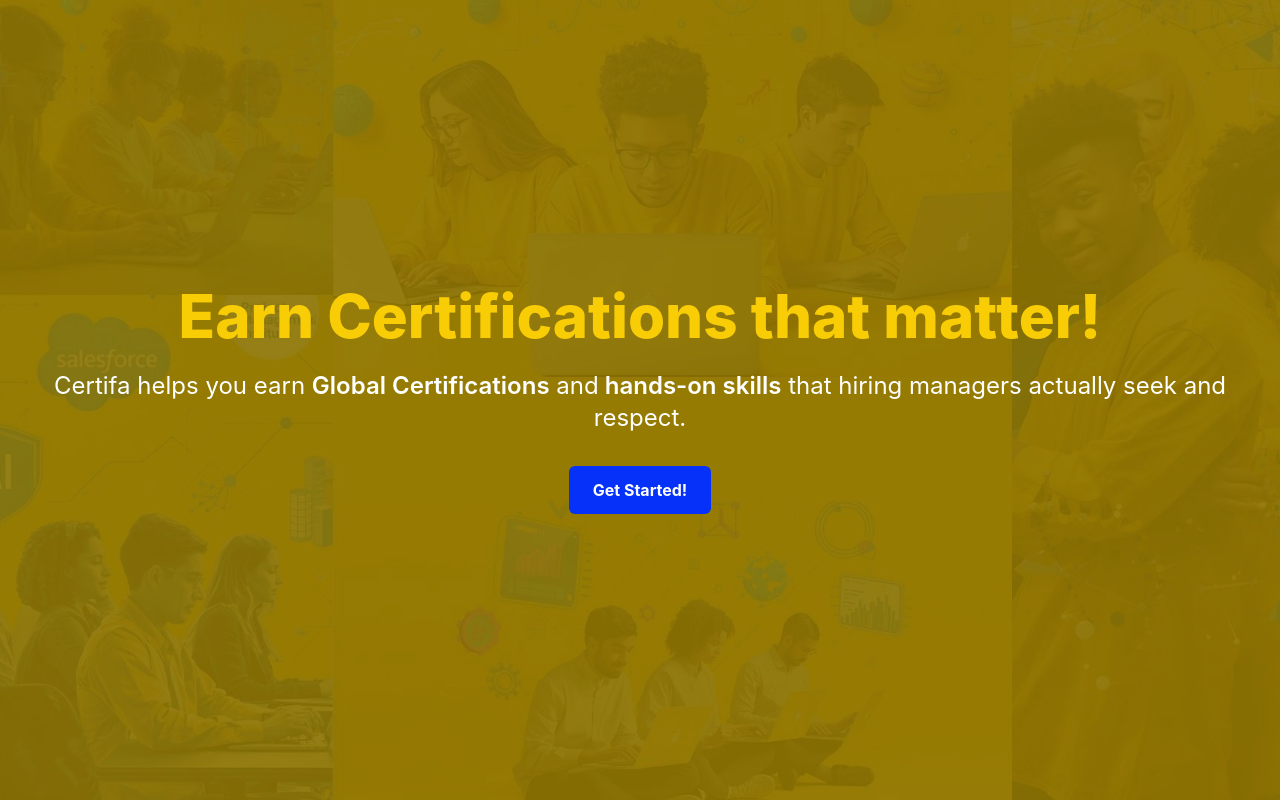
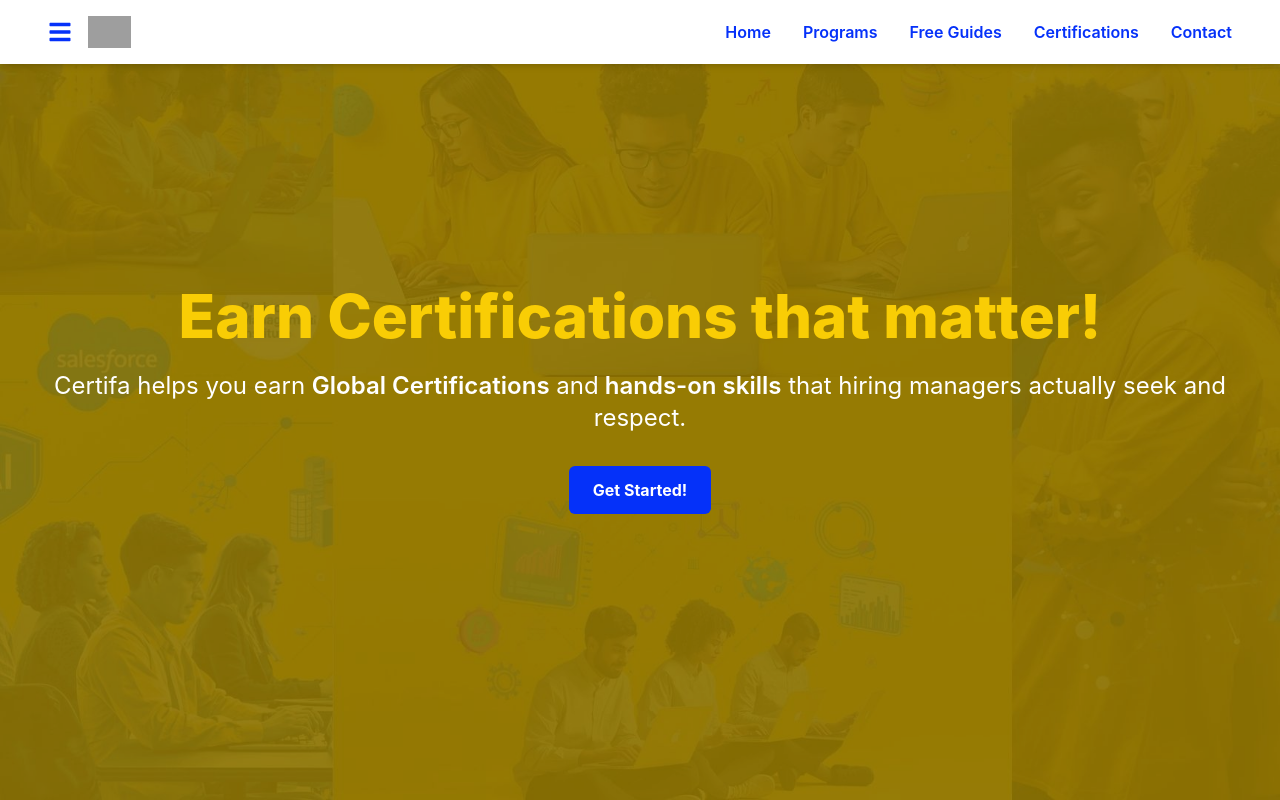
Before and after one commit to sanjeev699/certifa_rebel, a React (Create React App) app: page / in a window 1280 px wide. Shown: the top 800 px of the page. Built offline with nearby package versions, Linux system fonts and the light colour scheme; grey boxes are pictures that could not be loaded.

Commit message:
Update App.jsx

```diff
--- a/src/App.jsx
+++ b/src/App.jsx
@@ -1,5 +1,5 @@
 import React from "react";
-import navbar from "./components/navbar";
+import Navbar from "./components/Navbar";
 import HeroSection from "./components/HeroSection";
 import ProblemSection from "./components/ProblemSection";
 import ComparisonSection from "./components/ComparisonSection";
@@ -16,7 +16,7 @@ function App() {
   return (
     <div className="font-sans">
       {/* Hero Section */}
-       <navbar />
+       <Navbar />
       <HeroSection />
 
       {/* Problem / Rebel Section */}
```
